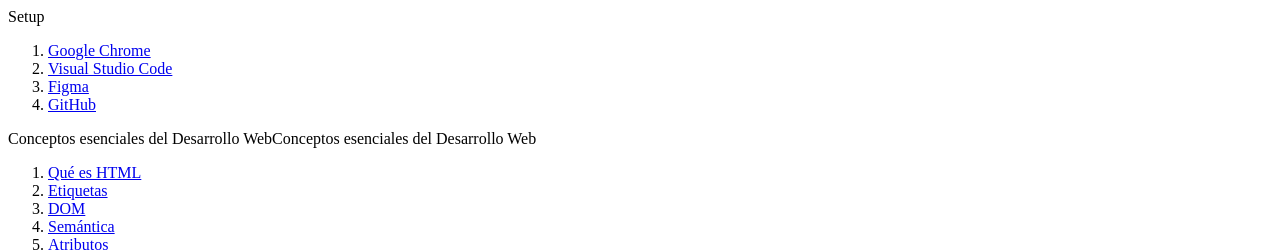
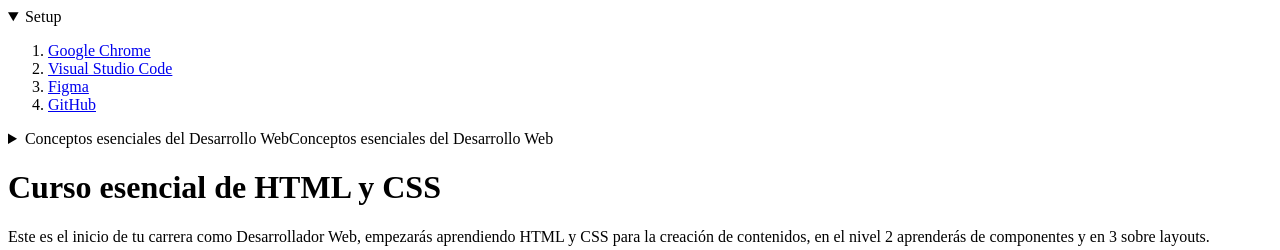
Before and after one commit to CerezoDaniela/esencial-html-css, a plain HTML site: page index.html in a window 1280 px wide. Shown: the top 250 px of the page. Drawn offline with Linux system fonts and the light colour scheme.

Commit message:
Menú desplegable

```diff
--- a/index.html
+++ b/index.html
@@ -8,9 +8,10 @@
 <body>
   <head>
     <nav>
-      <div>
+      <details open>
+        <summary>
           Setup
-      </div>
+        </summary>
         <ol>
           <li>
             <a href="#google-chrome">
@@ -33,9 +34,11 @@
             </a>
           </li>
         </ol>
-      <div>
+      </details>
+      <details>
+        <summary>
           Conceptos esenciales del Desarrollo WebConceptos esenciales del Desarrollo Web
-      </div>
+        </summary>
         <ol>
           <li>
             <a href="#HTML">
@@ -68,6 +71,7 @@
             </a>
           </li>
         </ol>
+      </details>
     </nav>
   </head>
   <h1>Curso esencial de HTML y CSS</h1>
```
Lines whose indentation alone changed are shown as unchanged.
